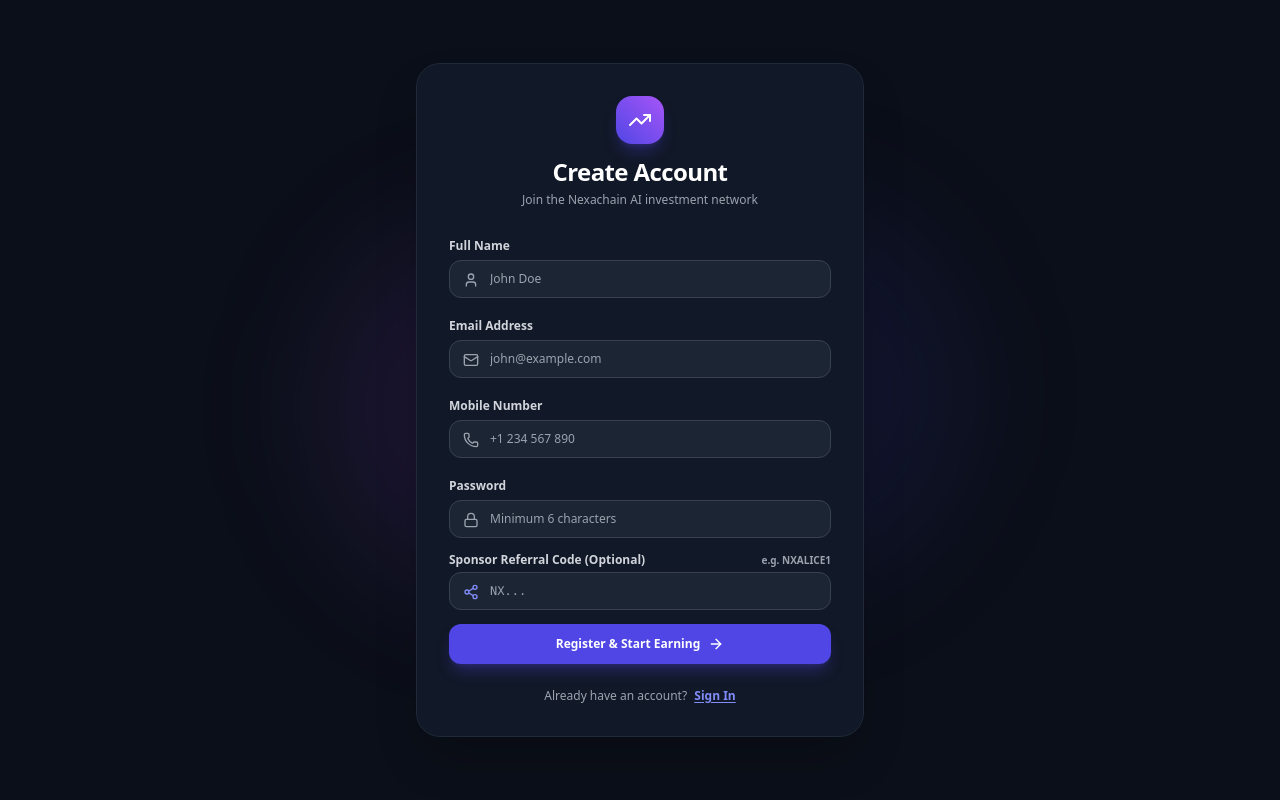
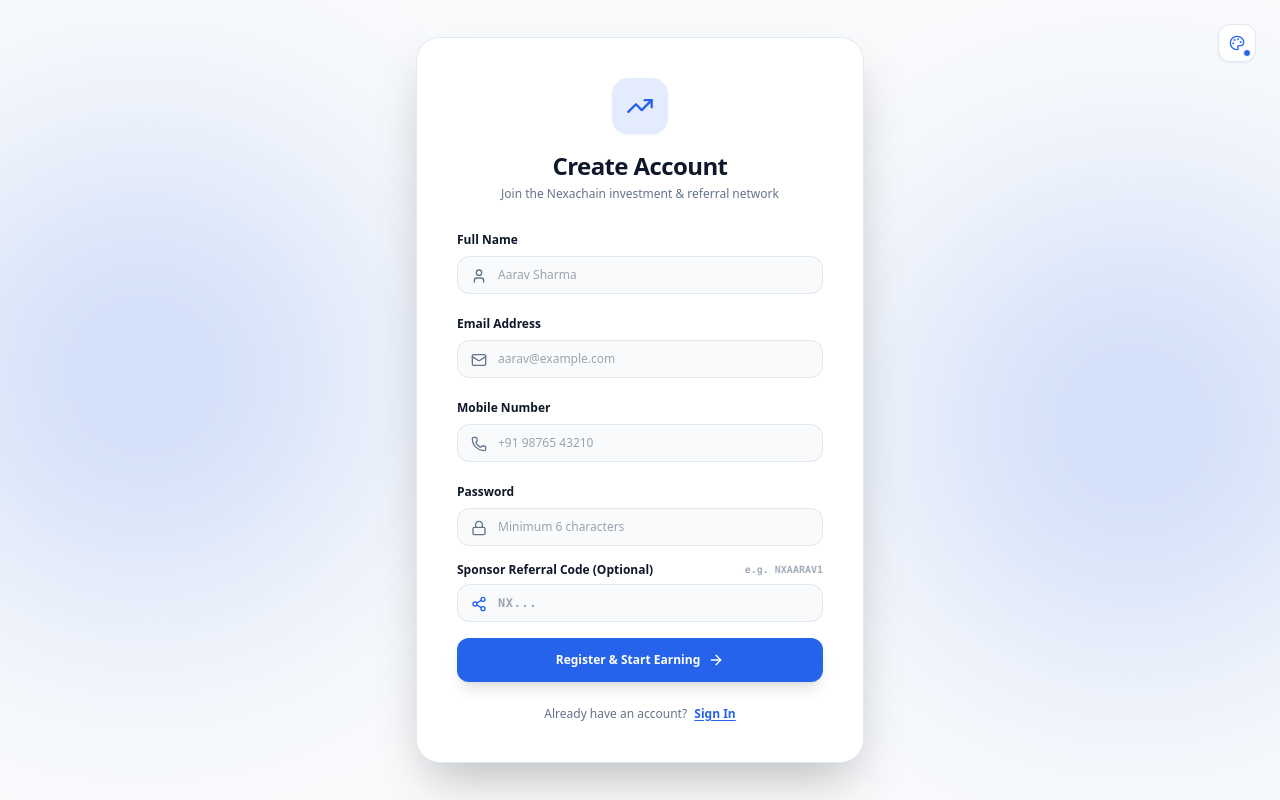
Before and after one commit to Himanshi2812/Investor-and-Referral-Platform, a React (Vite) app in the folder frontend/: page / in a window 1280 px wide. Both pictures are taken after a click on the button "Register Here". Built offline with nearby package versions, Linux system fonts and the light colour scheme.

Commit message:
update register page theme styling

```diff
--- a/frontend/src/pages/RegisterPage.jsx
+++ b/frontend/src/pages/RegisterPage.jsx
@@ -1,9 +1,12 @@
 import React, { useState, useEffect } from 'react';
 import { useAuth } from '../context/AuthContext';
+import { useTheme } from '../context/ThemeContext';
+import { ThemeSwitcher } from '../components/ThemeSwitcher';
 import { TrendingUp, Lock, Mail, User, Phone, Share2, ArrowRight, AlertCircle } from 'lucide-react';
 
 export const RegisterPage = ({ onSwitchToLogin }) => {
   const { register } = useAuth();
+  const { currentTheme } = useTheme();
   const [formData, setFormData] = useState({
     fullName: '',
     email: '',
@@ -44,79 +47,136 @@
   };
 
   return (
-    <div className="min-h-screen bg-[#0B0F19] flex items-center justify-center p-4 relative overflow-hidden">
-      <div className="absolute top-1/4 right-1/4 w-96 h-96 bg-indigo-600/10 rounded-full blur-3xl pointer-events-none" />
-      <div className="absolute bottom-1/4 left-1/4 w-96 h-96 bg-purple-500/10 rounded-full blur-3xl pointer-events-none" />
+    <div
+      style={{
+        backgroundColor: currentTheme.bg,
+        color: currentTheme.textPrimary
+      }}
+      className="min-h-screen flex items-center justify-center p-4 relative overflow-hidden select-none transition-colors duration-300"
+    >
+      {/* Top Right Corner Theme Switcher */}
+      <div className="absolute top-6 right-6 z-20">
+        <ThemeSwitcher />
+      </div>
 
-      <div className="w-full max-w-md bg-gray-900 border border-gray-800 rounded-3xl p-8 shadow-2xl relative z-10">
+      {/* Dynamic Ambient Background Glows */}
+      <div
+        className="absolute top-1/4 -right-20 w-[450px] h-[450px] rounded-full blur-[120px] pointer-events-none opacity-20"
+        style={{ backgroundColor: currentTheme.accent }}
+      />
+      <div
+        className="absolute bottom-1/4 -left-20 w-[450px] h-[450px] rounded-full blur-[120px] pointer-events-none opacity-20"
+        style={{ backgroundColor: currentTheme.accent }}
+      />
+
+      <div
+        style={{
+          backgroundColor: currentTheme.card,
+          borderColor: currentTheme.border
+        }}
+        className="w-full max-w-md border rounded-3xl p-8 sm:p-10 shadow-2xl relative z-10 transition-colors backdrop-blur-xl animate-fade-in"
+      >
         <div className="flex flex-col items-center text-center mb-6">
-          <div className="w-12 h-12 rounded-2xl bg-gradient-to-tr from-indigo-600 to-purple-500 flex items-center justify-center shadow-lg shadow-indigo-600/30 mb-3">
-            <TrendingUp className="w-6 h-6 text-white" />
+          <div
+            style={{
+              backgroundColor: currentTheme.accent + '20',
+              color: currentTheme.accent
+            }}
+            className="w-14 h-14 rounded-2xl flex items-center justify-center mb-4 shadow-sm"
+          >
+            <TrendingUp className="w-7 h-7" />
           </div>
-          <h1 className="text-2xl font-bold text-white tracking-tight">Create Account</h1>
-          <p className="text-xs text-gray-400 mt-1">Join the Nexachain AI investment network</p>
+          <h1 className="text-2xl font-black tracking-tight" style={{ color: currentTheme.textPrimary }}>
+            Create Account
+          </h1>
+          <p className="text-xs mt-1 font-medium" style={{ color: currentTheme.textSecondary }}>
+            Join the Nexachain investment & referral network
+          </p>
         </div>
 
         {error && (
-          <div className="flex items-center space-x-2 p-3.5 mb-5 rounded-xl bg-red-500/10 border border-red-500/20 text-red-400 text-xs">
+          <div className="flex items-center space-x-2 p-3.5 mb-5 rounded-xl bg-red-500/10 border border-red-500/30 text-red-600 dark:text-red-400 text-xs font-semibold">
             <AlertCircle className="w-4 h-4 shrink-0" />
             <span>{error}</span>
           </div>
         )}
 
-        <form onSubmit={handleSubmit} className="space-y-3.5">
-          <div className="space-y-1">
-            <label className="text-xs font-semibold text-gray-300">Full Name</label>
+        <form onSubmit={handleSubmit} className="space-y-4">
+          <div className="space-y-1.5">
+            <label className="text-xs font-bold" style={{ color: currentTheme.textPrimary }}>
+              Full Name
+            </label>
             <div className="relative">
-              <User className="w-4 h-4 text-gray-400 absolute left-3.5 top-3" />
+              <User className="w-4 h-4 absolute left-3.5 top-3" style={{ color: currentTheme.textSecondary }} />
               <input
                 type="text"
                 name="fullName"
                 required
                 value={formData.fullName}
                 onChange={handleChange}
-                placeholder="John Doe"
-                className="w-full bg-gray-800/80 border border-gray-700 rounded-xl pl-10 pr-4 py-2.5 text-white text-xs focus:outline-none focus:border-indigo-500 transition"
+                placeholder="Aarav Sharma"
+                style={{
+                  backgroundColor: currentTheme.bg,
+                  borderColor: currentTheme.border,
+                  color: currentTheme.textPrimary
+                }}
+                className="w-full border rounded-xl pl-10 pr-4 py-2.5 text-xs focus:outline-none focus:ring-2 focus:ring-emerald-500 transition font-medium"
               />
             </div>
           </div>
 
-          <div className="space-y-1">
-            <label className="text-xs font-semibold text-gray-300">Email Address</label>
+          <div className="space-y-1.5">
+            <label className="text-xs font-bold" style={{ color: currentTheme.textPrimary }}>
+              Email Address
+            </label>
             <div className="relative">
-              <Mail className="w-4 h-4 text-gray-400 absolute left-3.5 top-3" />
+              <Mail className="w-4 h-4 absolute left-3.5 top-3" style={{ color: currentTheme.textSecondary }} />
               <input
                 type="email"
                 name="email"
                 required
                 value={formData.email}
                 onChange={handleChange}
-                placeholder="john@example.com"
-                className="w-full bg-gray-800/80 border border-gray-700 rounded-xl pl-10 pr-4 py-2.5 text-white text-xs focus:outline-none focus:border-indigo-500 transition"
+                placeholder="aarav@example.com"
+                style={{
+                  backgroundColor: currentTheme.bg,
+                  borderColor: currentTheme.border,
+                  color: currentTheme.textPrimary
+                }}
+                className="w-full border rounded-xl pl-10 pr-4 py-2.5 text-xs focus:outline-none focus:ring-2 focus:ring-emerald-500 transition font-medium"
               />
             </div>
           </div>
 
-          <div className="space-y-1">
-            <label className="text-xs font-semibold text-gray-300">Mobile Number</label>
+          <div className="space-y-1.5">
+            <label className="text-xs font-bold" style={{ color: currentTheme.textPrimary }}>
+              Mobile Number
+            </label>
             <div className="relative">
-              <Phone className="w-4 h-4 text-gray-400 absolute left-3.5 top-3" />
+              <Phone className="w-4 h-4 absolute left-3.5 top-3" style={{ color: currentTheme.textSecondary }} />
               <input
                 type="tel"
                 name="mobileNumber"
                 required
                 value={formData.mobileNumber}
                 onChange={handleChange}
-                placeholder="+1 234 567 890"
-                className="w-full bg-gray-800/80 border border-gray-700 rounded-xl pl-10 pr-4 py-2.5 text-white text-xs focus:outline-none focus:border-indigo-500 transition"
+                placeholder="+91 98765 43210"
+                style={{
+                  backgroundColor: currentTheme.bg,
+                  borderColor: currentTheme.border,
+                  color: currentTheme.textPrimary
+                }}
+                className="w-full border rounded-xl pl-10 pr-4 py-2.5 text-xs focus:outline-none focus:ring-2 focus:ring-emerald-500 transition font-medium"
               />
             </div>
           </div>
 
-          <div className="space-y-1">
-            <label className="text-xs font-semibold text-gray-300">Password</label>
+          <div className="space-y-1.5">
+            <label className="text-xs font-bold" style={{ color: currentTheme.textPrimary }}>
+              Password
+            </label>
             <div className="relative">
-              <Lock className="w-4 h-4 text-gray-400 absolute left-3.5 top-3" />
+              <Lock className="w-4 h-4 absolute left-3.5 top-3" style={{ color: currentTheme.textSecondary }} />
               <input
                 type="password"
                 name="password"
@@ -125,25 +185,37 @@
                 value={formData.password}
                 onChange={handleChange}
                 placeholder="Minimum 6 characters"
-                className="w-full bg-gray-800/80 border border-gray-700 rounded-xl pl-10 pr-4 py-2.5 text-white text-xs focus:outline-none focus:border-indigo-500 transition"
+                style={{
+                  backgroundColor: currentTheme.bg,
+                  borderColor: currentTheme.border,
+                  color: currentTheme.textPrimary
+                }}
+                className="w-full border rounded-xl pl-10 pr-4 py-2.5 text-xs focus:outline-none focus:ring-2 focus:ring-emerald-500 transition font-medium"
               />
             </div>
           </div>
 
-          <div className="space-y-1">
-            <label className="text-xs font-semibold text-gray-300 flex items-center justify-between">
+          <div className="space-y-1.5">
+            <label className="text-xs font-bold flex items-center justify-between" style={{ color: currentTheme.textPrimary }}>
               <span>Sponsor Referral Code (Optional)</span>
-              <span className="text-[10px] text-gray-400">e.g. NXALICE1</span>
+              <span className="text-[10px] font-mono opacity-60" style={{ color: currentTheme.textSecondary }}>
+                e.g. NXAARAV1
+              </span>
             </label>
             <div className="relative">
-              <Share2 className="w-4 h-4 text-indigo-400 absolute left-3.5 top-3" />
+              <Share2 className="w-4 h-4 absolute left-3.5 top-3" style={{ color: currentTheme.accent }} />
               <input
                 type="text"
                 name="referralCode"
                 value={formData.referralCode}
                 onChange={handleChange}
                 placeholder="NX..."
-                className="w-full bg-gray-800/80 border border-gray-700 rounded-xl pl-10 pr-4 py-2.5 text-white uppercase font-mono text-xs focus:outline-none focus:border-indigo-500 transition"
+                style={{
+                  backgroundColor: currentTheme.bg,
+                  borderColor: currentTheme.border,
+                  color: currentTheme.textPrimary
+                }}
+                className="w-full border rounded-xl pl-10 pr-4 py-2.5 uppercase font-mono text-xs focus:outline-none focus:ring-2 focus:ring-emerald-500 transition font-bold tracking-wider"
               />
             </div>
           </div>
@@ -151,18 +223,22 @@
           <button
             type="submit"
             disabled={loading}
-            className="w-full py-3 rounded-xl bg-indigo-600 hover:bg-indigo-500 disabled:opacity-50 text-white font-semibold text-xs shadow-lg shadow-indigo-600/30 transition flex items-center justify-center space-x-2 mt-4"
+            style={{
+              backgroundColor: currentTheme.accent
+            }}
+            className="w-full py-3.5 rounded-xl hover:opacity-90 disabled:opacity-50 text-white font-bold text-xs shadow-lg transition flex items-center justify-center space-x-2 mt-4 transform active:scale-95"
           >
             <span>{loading ? 'Creating Account...' : 'Register & Start Earning'}</span>
             <ArrowRight className="w-4 h-4" />
           </button>
         </form>
 
-        <div className="mt-6 text-center text-xs text-gray-400">
+        <div className="mt-6 text-center text-xs" style={{ color: currentTheme.textSecondary }}>
           Already have an account?{' '}
           <button
             onClick={onSwitchToLogin}
-            className="text-indigo-400 hover:text-indigo-300 font-semibold underline underline-offset-2 ml-1"
+            style={{ color: currentTheme.accent }}
+            className="font-bold underline underline-offset-2 ml-1"
           >
             Sign In
           </button>
```
